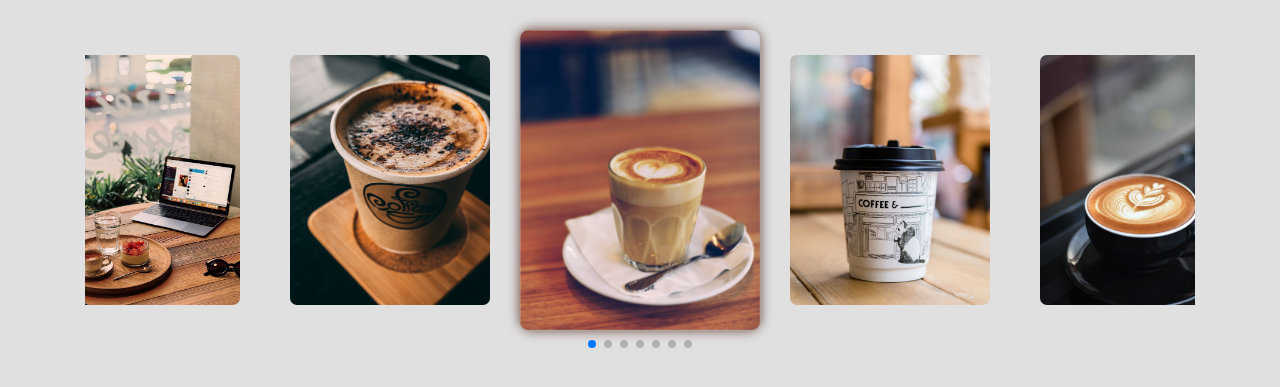
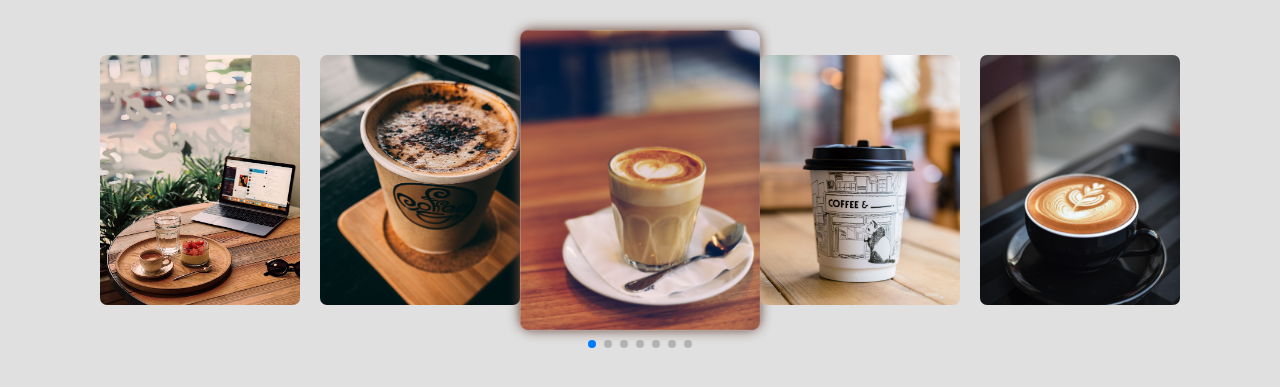
Before and after one commit to vaibhav-rana/Image-Slider, a plain HTML site: page index.html in a window 1280 px wide. Shown: the part 99-486 px from the top of the page. Drawn offline with nearby package versions, Linux system fonts and the light colour scheme.

Commit message:
Update index.html

```diff
--- a/index.html
+++ b/index.html
@@ -47,7 +47,7 @@
     <script>
         var swiper = new Swiper('.swiper-container', {
             slidesPerView: 'auto',
-            spaceBetween: 50,
+            spaceBetween: 20,
             centeredSlides: true,
             loop: true,
             pagination: {
```
